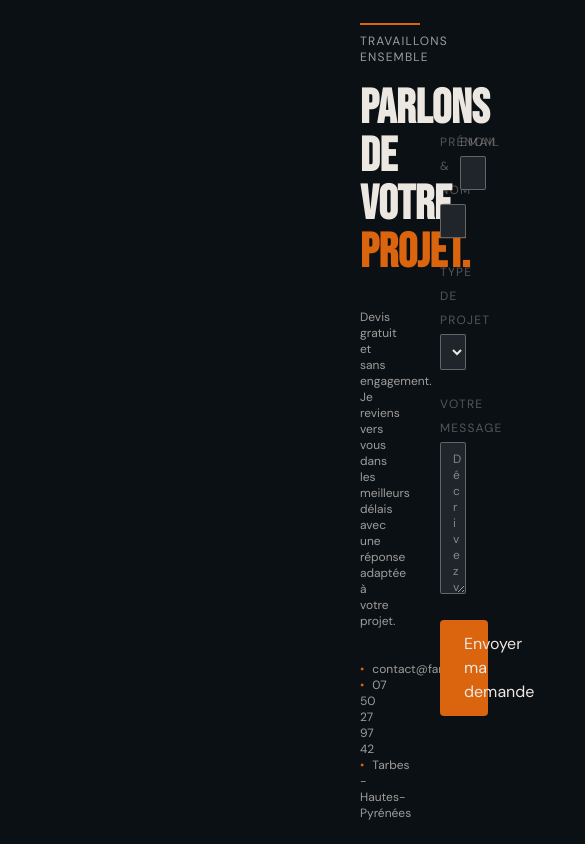
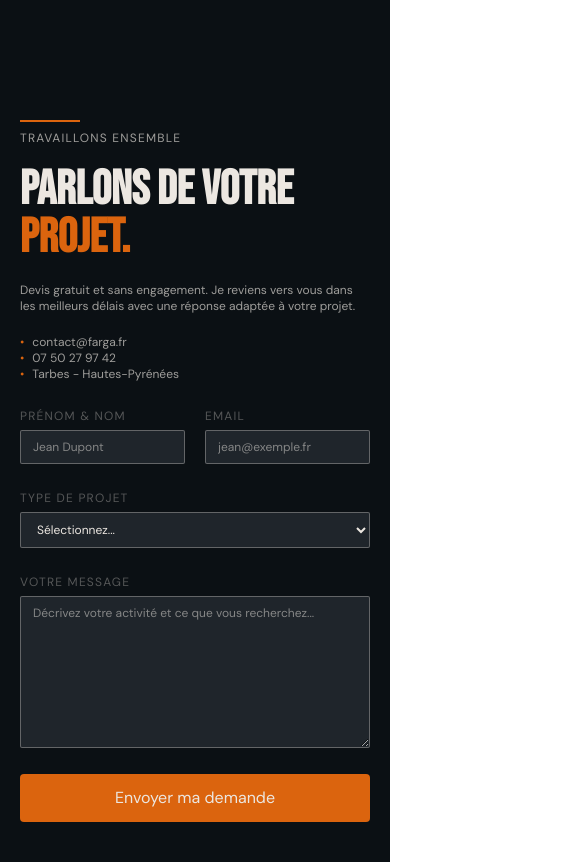
Before and after one commit to anthonyperret/site-vitrine, a Next.js app: page /contact in a window 390 px wide. Shown: the top 862 px of the page, 585 px wide, since content can reach past the window. Built offline with nearby package versions, Linux system fonts and the light colour scheme.

Commit message:
style: responsive page contact

```diff
--- a/src/app/(main)/contact/page.tsx
+++ b/src/app/(main)/contact/page.tsx
@@ -12,9 +12,9 @@ export const metadata: Metadata = {
 export default function PageContact() {
   return (
     <div>
-      <section className="h-screen bg-fonderie px-100 py-70 flex justify-center items-center">
+      <section className="lg:h-screen bg-fonderie lg:px-100 lg:py-70 px-5 py-10 pt-30 flex lg:flex-row flex-col justify-center items-center gap-5">
 
-        <div className="w-1/2 px-10">
+        <div className="lg:w-1/2 lg:px-10">
 
           <SectionHeader eyebrow="Travaillons ensemble" title="Parlons de votre" highlight="projet." />
 
@@ -22,7 +22,7 @@ export default function PageContact() {
             Devis gratuit et sans engagement. Je reviens vers vous dans les meilleurs délais avec une réponse adaptée à votre projet.
           </Paragraph>
 
-          <Paragraph i={1}>
+          <Paragraph i={0}>
             <span className="text-cuivre mr-2">•</span>contact@farga.fr<br/>
             <span className="text-cuivre mr-2">•</span>07 50 27 97 42<br/>
             <span className="text-cuivre mr-2">•</span>Tarbes - Hautes-Pyrénées<br/>
@@ -31,7 +31,7 @@ export default function PageContact() {
 
         </div>
 
-        <div className="w-1/2 px-10">
+        <div className="lg:w-1/2 lg:px-10">
           <ContactForm />
         </div>
 
--- a/src/components/Paragraph.tsx
+++ b/src/components/Paragraph.tsx
@@ -15,7 +15,7 @@ export default function Footer({children, i}: Props) {
   return (
     <p
       ref={ref as React.RefObject<HTMLDivElement>}
-      className={`font-dm-sans text-ivoire/66 mt-8 ${visible ? "animate-fade-up" : "opacity-0"}`}
+      className={`text-ivoire/66 lg:mt-8 mt-5 ${visible ? "animate-fade-up" : "opacity-0"}`}
       style={{ animationDelay: `${i * delay}s` }}>
       {children}
     </p>
```
